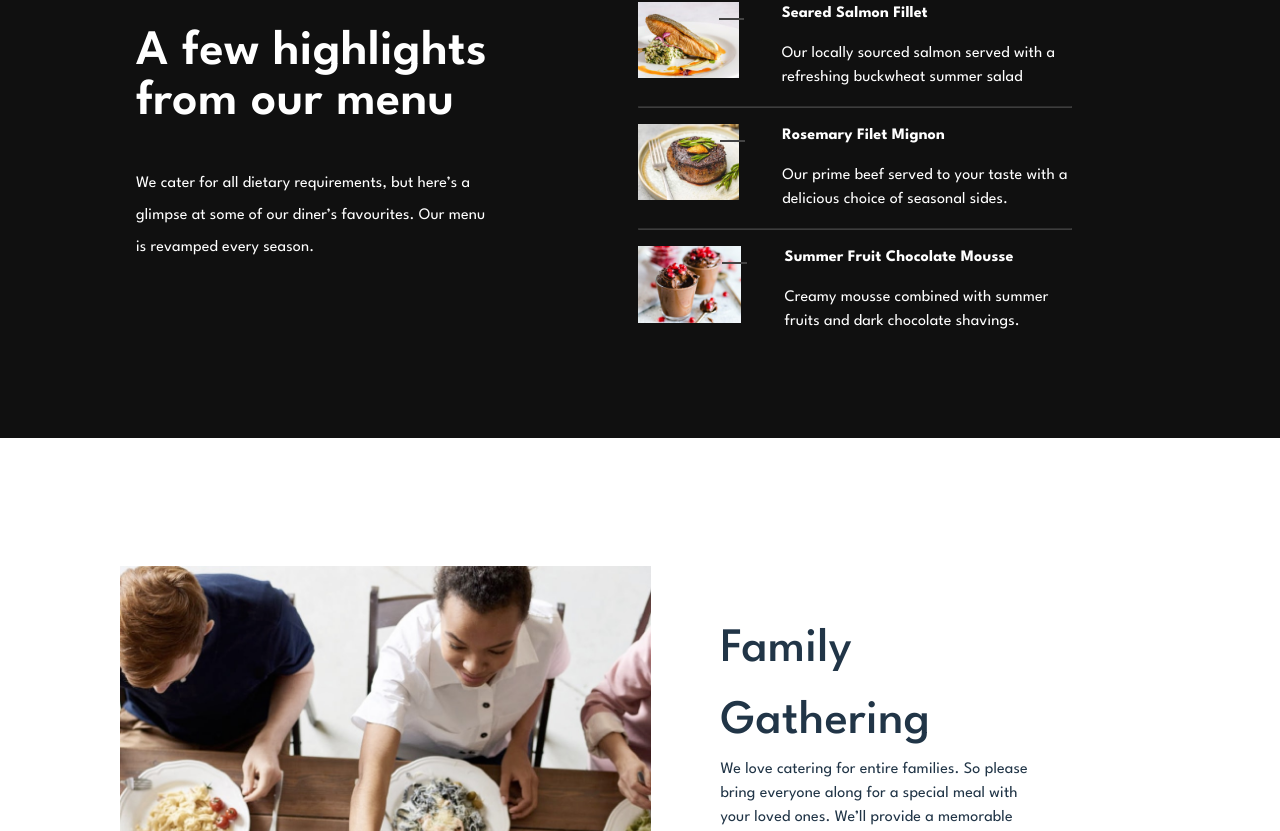
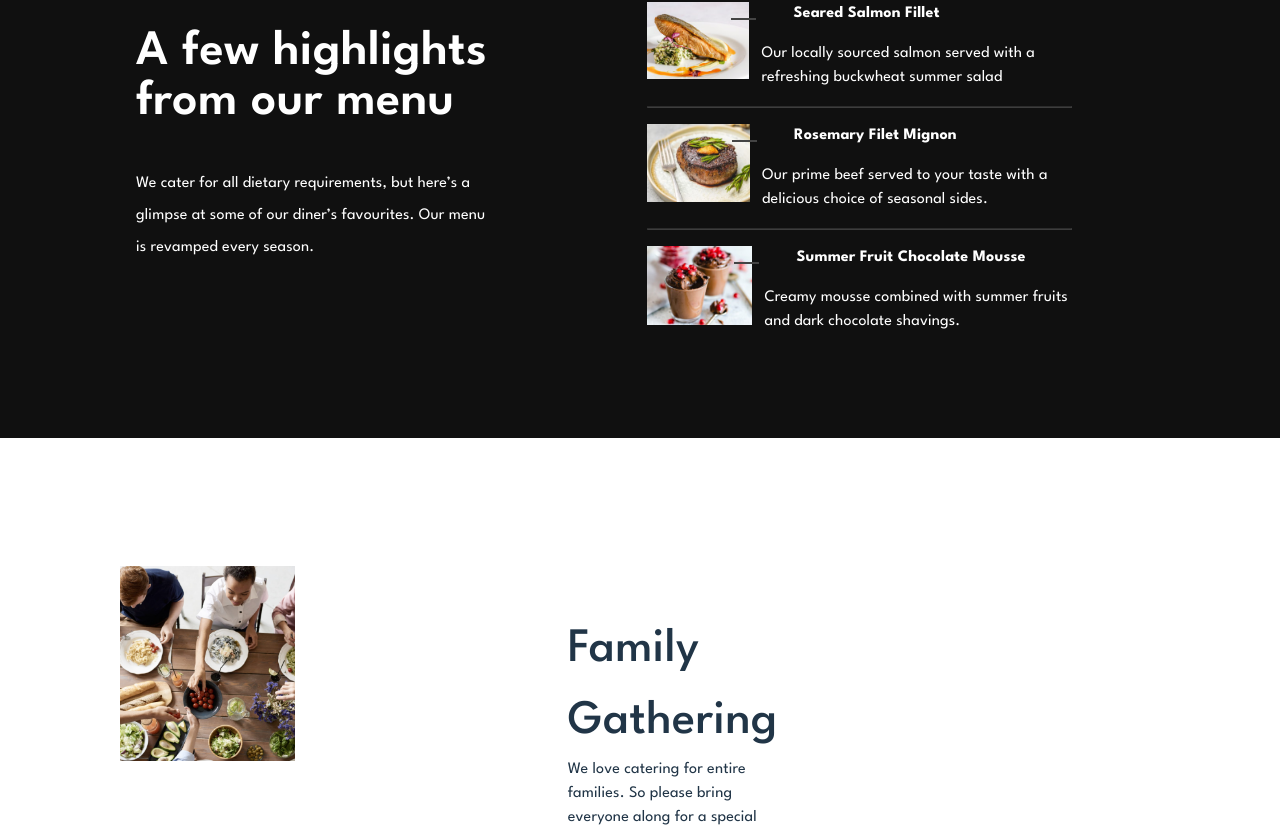
Before and after one commit to ItaloDev-Marcelo/DineRestaurant-CH-MUI-17, a React (Vite) app: page / in a window 1280 px wide. Shown: the part 2229-3060 px from the top of the page. Built offline with nearby package versions, Linux system fonts and the light colour scheme.

Commit message:
update all

```diff
--- a/src/App.css
+++ b/src/App.css
@@ -158,17 +158,6 @@ h5 {
   display: inline-block;
 }
 
-.list-info::before {
-  content: '';
-  display: flex;
-  position: absolute;
-  top: 1em;
-  left: -3.9em;
-  width: 25px;
-  height: 2px;
-  background-color: #444444;
-}
-
 
 
 
@@ -182,17 +171,43 @@ body
 
 }
 
+hr {
+  width: 100%;
+}
+
+
+
+.list-info::before {
+  content: '';
+  display: flex;
+  position: absolute;
+  top: 2em;
+  left: -7.6em;
+  width: 75px;
+  height: 2px;
+  background-color: #444444;
+}
+
+
+picture div img  {
+  width: 50% !important;
+}
+
+.list-info h3 {
+  font-weight: 700;
+  margin: 1em 0;
+}
+
+.list-info p {
+   margin-left: -2em;
+}
+
+
 .Middle-Page {
   background-image: url(./assets/images/homepage/ready-bg-desktop.jpg);
 }
 
-.tablet {
-  display: block;
-}
 
-.mobile {
-  display: none;
-}
 
 .Middle-Page {
   background-image: url(./assets/images/homepage/ready-bg-tablet@2x.jpg);
@@ -223,6 +238,19 @@ body
     max-width: 100%;
     width: 70%;
   }
+
+  .list-info::before {
+    content: '';
+    display: flex;
+    position: absolute;
+    top: 1em;
+    left: -3.9em;
+    width: 25px;
+    height: 2px;
+    background-color: #444444;
+  }
+
+
 
   h2 {
     line-height: 1em !important;
@@ -313,3 +341,27 @@ body
 
 
 }
+
+
+
+
+
+@media (min-width: 1440px)  {
+  .home-element {
+    position: relative;
+    top: 5em !important;
+  }
+
+  .home-element-1 {
+   margin-top: 4em !important;
+  }
+
+  picture div img  {
+    width: 100% !important;
+  }
+
+  .book {
+
+  }
+
+}
--- a/src/Pages/AboutUs.jsx
+++ b/src/Pages/AboutUs.jsx
@@ -38,9 +38,7 @@ export default function AboutUs() {
               <Box component='div' className='mobile reveal'  >
               <img src={CheepImage1} alt="" />
               </Box>
-              <Box  component='div' className='tablet reveal' >
-              <img src={CheepImage2} alt="" />
-              </Box>
+
               <Box  component='div' className='desktop reveal' >
               <img src={CheepImage3} alt="" />
               </Box>
@@ -60,9 +58,7 @@ export default function AboutUs() {
               <Box className='mobile reveal'>
               <img src={FoodPlate1} alt="" />
               </Box>
-              <Box className='tablet reveal'>
-              <img src={FoodPlate2} alt="" />
-              </Box>
+
               <Box className='desktop reveal' position='relative' top='5em' right='-10em'>
               <img src={FoodPlate3} alt="" />
               </Box>
--- a/src/Pages/Footer.jsx
+++ b/src/Pages/Footer.jsx
@@ -8,8 +8,8 @@ export default function Rodape()  {
    useEffect(() => {
         ScrollReveal().reveal(".reveal", {
           distance: "5px",
-          duration: 2000,
-          easing: "ease-in-out",
+          duration: 1000,
+          easing: "ease-in",
           origin: "left",
           reset: true, // Se quiser que a animação ocorra toda vez que o elemento entrar na tela
         });
@@ -17,7 +17,7 @@ export default function Rodape()  {
 
   return (
     <Stack component='footer'  padding={{xs: '2em', lg: '4em 2em'}} sx={{background: 'hsl(0, 0.00%, 6.30%);',color: 'white', display: 'flex',textAlign: {xs: 'center', lg: 'left'}, flexDirection: {lg: 'row'}}} >
-      <Stack component='div' className='reveal'  marginLeft={{xs: '.5em' , md: '7em', lg: '6em'}} width={{xs: '25%',sm: '15%', lg: '10%'}} alignSelf={{xs: 'center', lg: 'flex-start'}} margin='1em 7em 0 5em'>
+      <Stack component='div' className='reveal'  marginLeft={{xs: '7em' , md: '7em', lg: '6em'}} width={{xs: '30%',sm: '15%', lg: '10%'}} alignSelf={{xs: 'center', lg: 'flex-start'}} margin='1em 7em 0 5em'>
         <img src={Logo} alt='logo' />
       </Stack>
       <Stack display='flex' flexDirection={{xs: 'column', lg: 'row'}} >
--- a/src/Pages/Home.jsx
+++ b/src/Pages/Home.jsx
@@ -16,13 +16,13 @@ export default function Home() {
 
   return (
      <Stack className='Dine-home' component='header' position='relative'>
-        <AppBar className='reveal' color='trasparent' position='static' sx={{display: {xs: 'none', lg: 'block'}, boxShadow: 'none', paddingTop: '3em', paddingLeft: '10em'}} >
+        <AppBar className='reveal home-element-1' color='trasparent' position='static' sx={{display: {xs: 'none', lg: 'block'}, boxShadow: 'none', paddingTop: '3em', paddingLeft: '10em'}} >
            <img src={logo} alt=''/>
         </AppBar>
-        <Box className='reveal' sx={{color: 'white',maxWidth: {lg: '700px'}, padding: {xs: '4em'}, position: 'relative', top: {xs: '9em', sm: '17em', md: '25em', lg: '1.5em'}, left: {lg: '5.5em'}, textAlign: {xs: 'center', lg: 'left'}}}>
+        <Box className='reveal home-element' sx={{color: 'white',maxWidth: {lg: '700px'}, padding: {xs: '4em'}, position: 'relative', top: {xs: '9em', sm: '10em', md: '25em', lg: '1.5em'}, left: {lg: '5.5em'}, textAlign: {xs: 'center', lg: 'left'}}}>
            <Typography component='p' margin='1em 0'  display={{xs: 'block', lg: 'none'}}> <Typography component='strong' fontSize={{xs: '2em', md: '2.5em'}}>dine</Typography>   </Typography>
            <Typography component='h1' fontSize={{xs: '2em', md: '4em', lg: '5em'}} padding={{xs: '0 1em',md : '0 4em', lg: '0'}} marginBottom={{xs: '1em' ,lg: '0'}} lineHeight={{xs:'1.2em', lg: '1.3em'}}>Exquisite dining since 1989</Typography>
-           <Typography component='p' maxWidth={{lg: '400px'}} margin='1em 0' fontSize={{md: '1.3em'}} lineHeight={{xs: '1.5em', lg: '1.7em'}} >Experience our seasonal menu in beautiful country surroundings. Eat the freshest produce from
+           <Typography component='p' maxWidth={{lg: '400px'}} margin='1em 0' padding={{md: '0 13em', lg: '0'}} fontSize={{md: '1.3em'}} lineHeight={{xs: '1.5em', lg: '1.7em'}} >Experience our seasonal menu in beautiful country surroundings. Eat the freshest produce from
            the comfort of our farmhouse.</Typography>
            <Button sx={{background: 'trasparent', width: '200px', height: '50px', fontWeight: '600', position: 'relative', top: '2em', border: 'none', outline: '1px solid white',color: '#fff', '&:hover': {background: 'white', color: '#000'}}}>Book a table</Button>
         </Box>
--- a/src/Pages/MenuSection.jsx
+++ b/src/Pages/MenuSection.jsx
@@ -41,15 +41,15 @@ export default function MenuSection() {
                     <Box className='bubble'>○</Box>
                     <Box className='line'></Box>
                 </Box>
-                <Typography component='h2' fontSize={{xs:'2em', lg: '3.1em'}} margin='1em 0 .5em 0' >A few highlights from our menu</Typography>
-                <Typography component='p' margin='1em 0 4em 0' maxWidth={{lg: '350px'}} lineHeight={{lg: '2em'}} >We cater for all dietary requirements, but here’s a glimpse at some of our diner’s favourites.
+                <Typography component='h2' fontSize={{xs:'2em', md: '3em' ,lg: '3.1em'}} margin={{xs: '1em 0 .5em 0', md: '1em 7em .5em 7em', lg: '1em 0 .5em 0'}} >A few highlights from our menu</Typography>
+                <Typography component='p' margin={{xs: '1em 0 4em 0', md: '1em 20em 4em 20em', lg: '1em 0 4em 0',}}  maxWidth={{lg: '350px'}} lineHeight={{lg: '2em'}} >We cater for all dietary requirements, but here’s a glimpse at some of our diner’s favourites.
                     Our menu is revamped every season.</Typography>
 
             </Stack>
 
 
-            <Stack className="foodList" padding={{lg: '4em 6em'}} display='flex' flexDirection='column'>
-                <Box className='revealRight' sx={{ display: 'flex', flexDirection: {xs: 'column', lg: 'row'}, textAlign: {xs: 'center', lg: 'left'} }}>
+            <Stack className="foodList" padding={{md: '4em 6em'}} display='flex' flexDirection='column'>
+                <Box className='revealRight' sx={{ display: 'flex', flexDirection: {xs: 'column', md: 'row'}, textAlign: {xs: 'center', md: 'left'} }}>
                     <Box className='image-container'>
                         <Box className='mobile'>
                             <img src={Salmon0} alt="" />
@@ -65,7 +65,7 @@ export default function MenuSection() {
                     </Box>
                 </Box>
                 <hr />
-                <Box className='revealRight' sx={{ display: 'flex',  flexDirection: {xs: 'column', lg: 'row'}, textAlign: {xs: 'center', lg: 'left'} }}>
+                <Box className='revealRight' sx={{ display: 'flex',  flexDirection: {xs: 'column', md: 'row'}, textAlign: {xs: 'center', md: 'left'} }}>
                 <Box className='image-container'>
                         <Box className='mobile'>
                             <img src={Beef0} alt="" />
@@ -81,7 +81,7 @@ export default function MenuSection() {
                     </Box>
                 </Box>
                 <hr />
-                <Box className='revealRight' sx={{ display: 'flex', flexDirection: {xs: 'column', lg: 'row'},textAlign: {xs: 'center', lg: 'left'}  }}>
+                <Box className='revealRight' sx={{ display: 'flex', flexDirection: {xs: 'column', md: 'row'},textAlign: {xs: 'center', md: 'left'}  }}>
                 <Box className='image-container'>
                         <Box className='mobile'>
                             <img src={ Snack0} alt="" />
```
Also changed, not shown: src/Pages/BookATableSection.jsx (+4 -4 lines).
